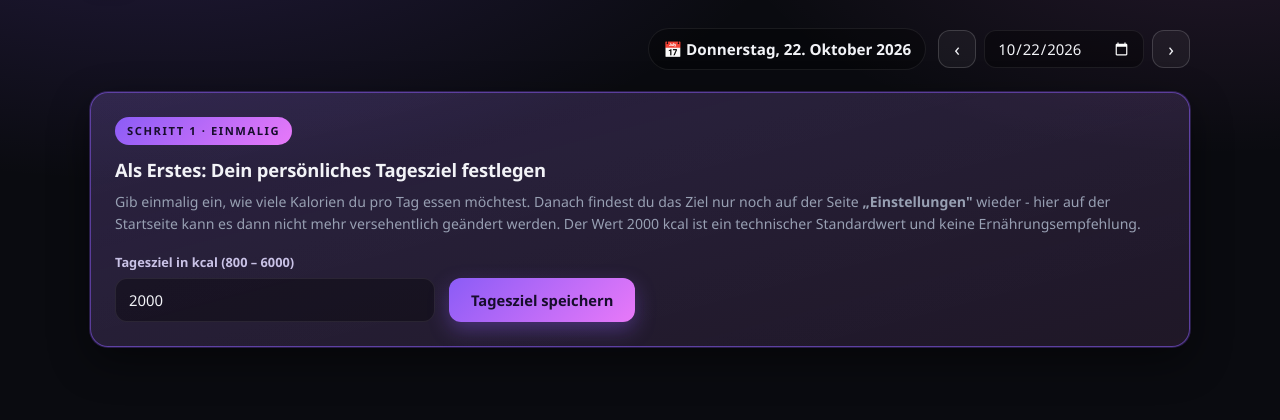
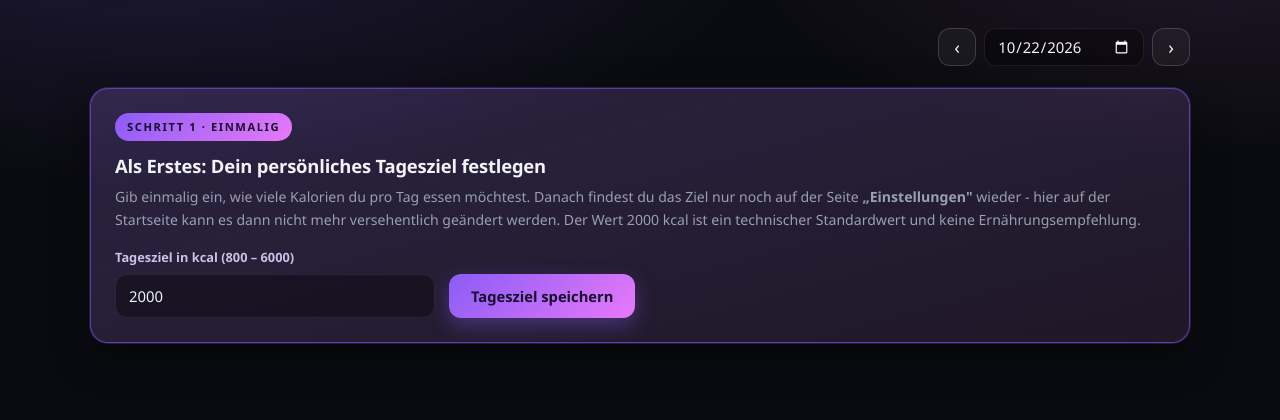
Before and after one commit to kai16boehlkau-cpu/Kai, a Flask app: page / in a window 1280 px wide. Shown: the part 66-486 px from the top of the page. Run offline with Flask 3, Linux system fonts and the light colour scheme; data comes from the database, SQL or seed files in the repository; data that the repository does not hold is empty.

Commit message:
Dashboard: festes Datums-Label aus der Leiste entfernt

```diff
--- a/index.html
+++ b/index.html
@@ -53,10 +53,8 @@
 
   <main class="container">
 
-    <!-- DATUMSLEISTE: Datum oben, Tag wechseln rechts -->
+    <!-- DATUMSLEISTE: Tag wechseln -->
     <section class="date-bar" id="dashboard">
-      <div class="hero-date" id="date-label">📅</div>
-
       <div class="day-nav">
         <button type="button" class="icon-btn" id="day-prev" title="Vorheriger Tag" aria-label="Vorheriger Tag">‹</button>
         <div class="date-form">
--- a/static/app.js
+++ b/static/app.js
@@ -252,10 +252,6 @@ function renderDay() {
   var percent = dailyGoal > 0 ? Math.round(stats.total / dailyGoal * 100) : 0;
   var ringPercent = Math.min(percent, 100);
   var message = goalMessage(stats.total, remaining);
-
-  // Kopfbereich
-  var dateLabel = document.getElementById("date-label");
-  if (dateLabel) dateLabel.textContent = "📅 " + formatDateDE(selectedDate);
 
   var picker = document.getElementById("date-picker");
   if (picker && picker.value !== selectedDate) picker.value = selectedDate;
--- a/static/style.css
+++ b/static/style.css
@@ -237,19 +237,6 @@ section[id], div[id] { scroll-margin-top: calc(var(--header-h) + 18px); }
   color: var(--muted);
   max-width: 52ch;
   font-size: 0.95rem;
-}
-
-.hero-date {
-  display: inline-flex;
-  align-items: center;
-  gap: 8px;
-  font-weight: 600;
-  font-size: 0.95rem;
-  color: var(--text);
-  background: rgba(0, 0, 0, 0.30);
-  border: 1px solid var(--border);
-  padding: 8px 14px;
-  border-radius: 999px;
 }
 
 .hero-side {
--- a/templates/index.html
+++ b/templates/index.html
@@ -3,11 +3,9 @@
 {% block content %}
 
     <!-- ======================================================
-         DATUMSLEISTE: Datum oben, Tag wechseln rechts
+         DATUMSLEISTE: Tag wechseln
          ====================================================== -->
     <section class="date-bar" id="dashboard">
-      <div class="hero-date">📅 {{ date_label }}</div>
-
       <div class="day-nav">
         <a class="icon-btn" href="?date={{ prev_date }}" title="Vorheriger Tag" aria-label="Vorheriger Tag">‹</a>
         <form method="GET" action="{{ url_for('index') }}" class="date-form" id="date-form">
```
